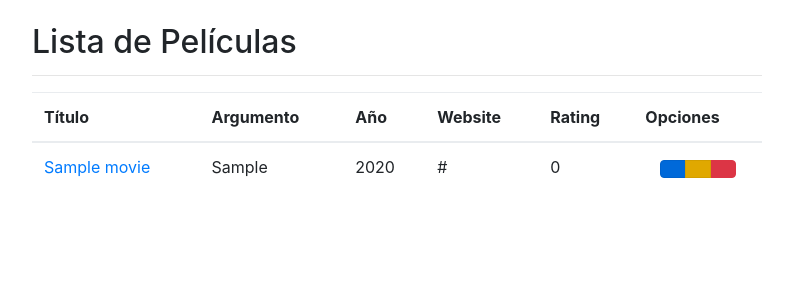
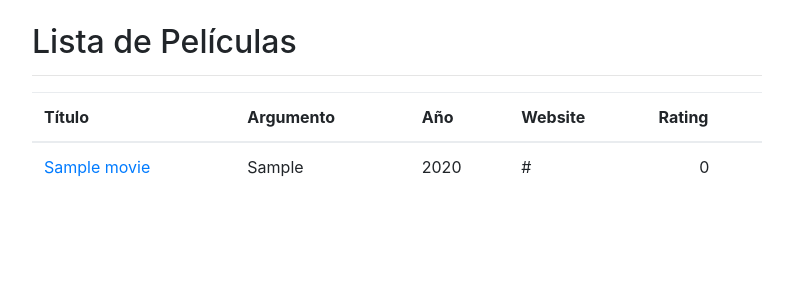
Before and after one commit to betodev90/App-MDB, a Django app: page /movies/ in a window 1280 px wide. Shown: the part 56-356 px from the top of the page, without its empty margins (53-846 px from the left). Run offline with Django 3.2, Linux system fonts and the light colour scheme; tables that the repository leaves empty hold one stand-in row (values such as "Sample post"); some libraries are stand-ins or nearby versions.

Commit message:
Confirmaciones

```diff
--- a/core/views.py
+++ b/core/views.py
@@ -18,3 +18,4 @@ class MovieList(ListView):
 
 class MovieDetail(DetailView):
     model = Movie
+    template_name = 'movies/movie_detail.html'
--- a/templates/movies/movie_list.html
+++ b/templates/movies/movie_list.html
@@ -15,7 +15,6 @@
                 <th scope="col">Año</th>
                 <th scope="col">Website</th>
                 <th scope="col">Rating</th>
-                <th>Opciones</th>
             </tr>
         </thead>
         <tbody>
@@ -29,23 +28,7 @@
                     <td>{{ movie.plot }}</td>
                     <td>{{ movie.year }}</td>
                     <td>{{ movie.website|default_if_none:'' }}</td>
-                    <td>{{ movie.rating }}</td>
-                    <td class="text-center">
-                        <div class="btn-group mr30">
-                            <a class="btn btn-primary active" data-toggle="tooltip" data-placement="top" title="Editar"
-                                    href="#">
-                                <i class="fa fa-pencil-square-o" aria-hidden="true"></i>
-                            </a>
-                            <a class="btn btn-warning active" data-toggle="tooltip" data-placement="top" title="Ver detalle"
-                                    href="#">
-                                <i class="fa fa-id-card" aria-hidden="true"></i>
-                            </a>
-                            <a class="btn btn-danger" data-toggle="tooltip" data-placement="top"
-                            title="Eliminar" href="#">
-                                <i class="fa fa-trash" aria-hidden="true"></i>
-                            </a>
-                        </div>
-                    </td>
+                    <td class='text-center'>{{ movie.rating }}</td>
                 </tr>
             {% empty %}
                 <h4>No existe información que mostrar.</h4>
```
